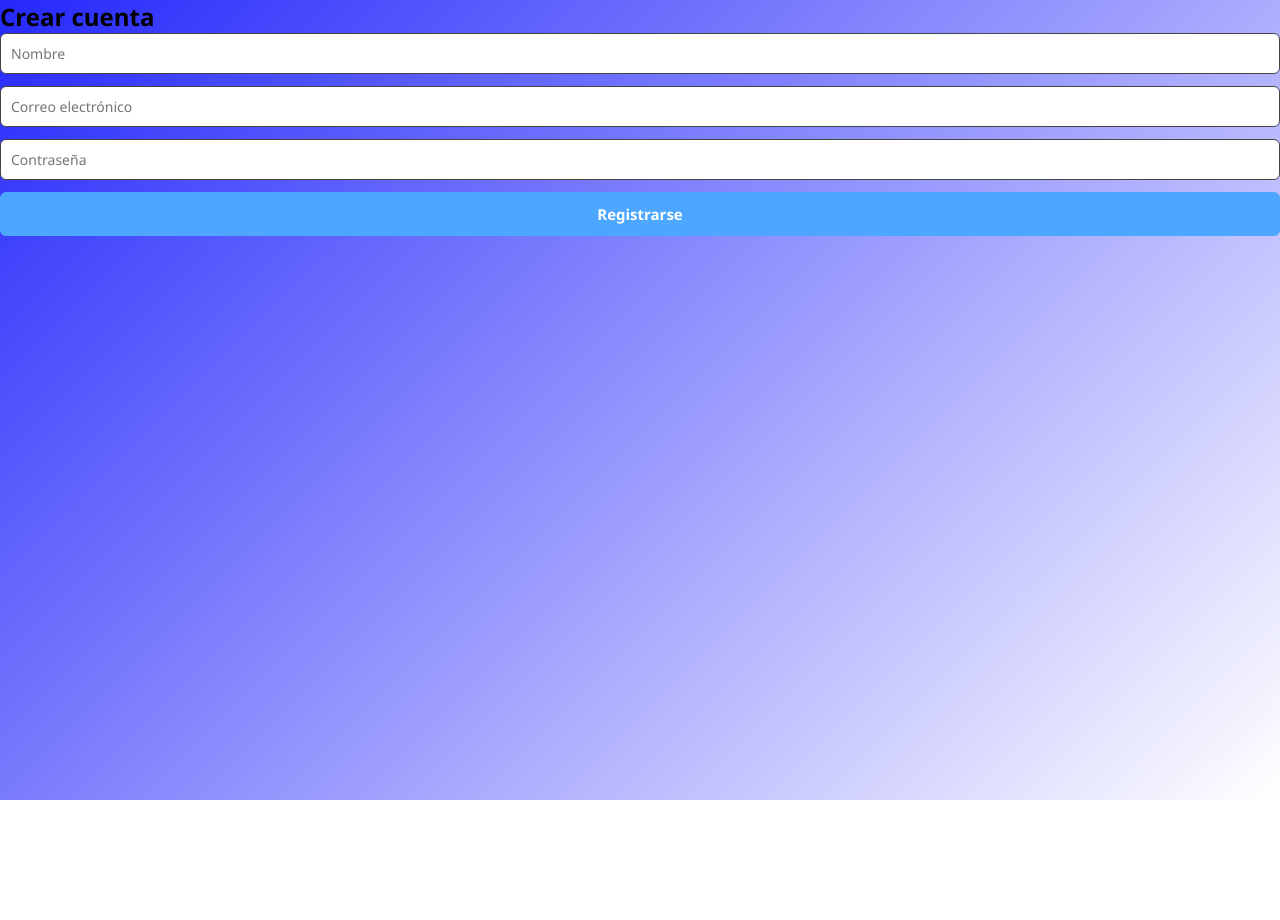
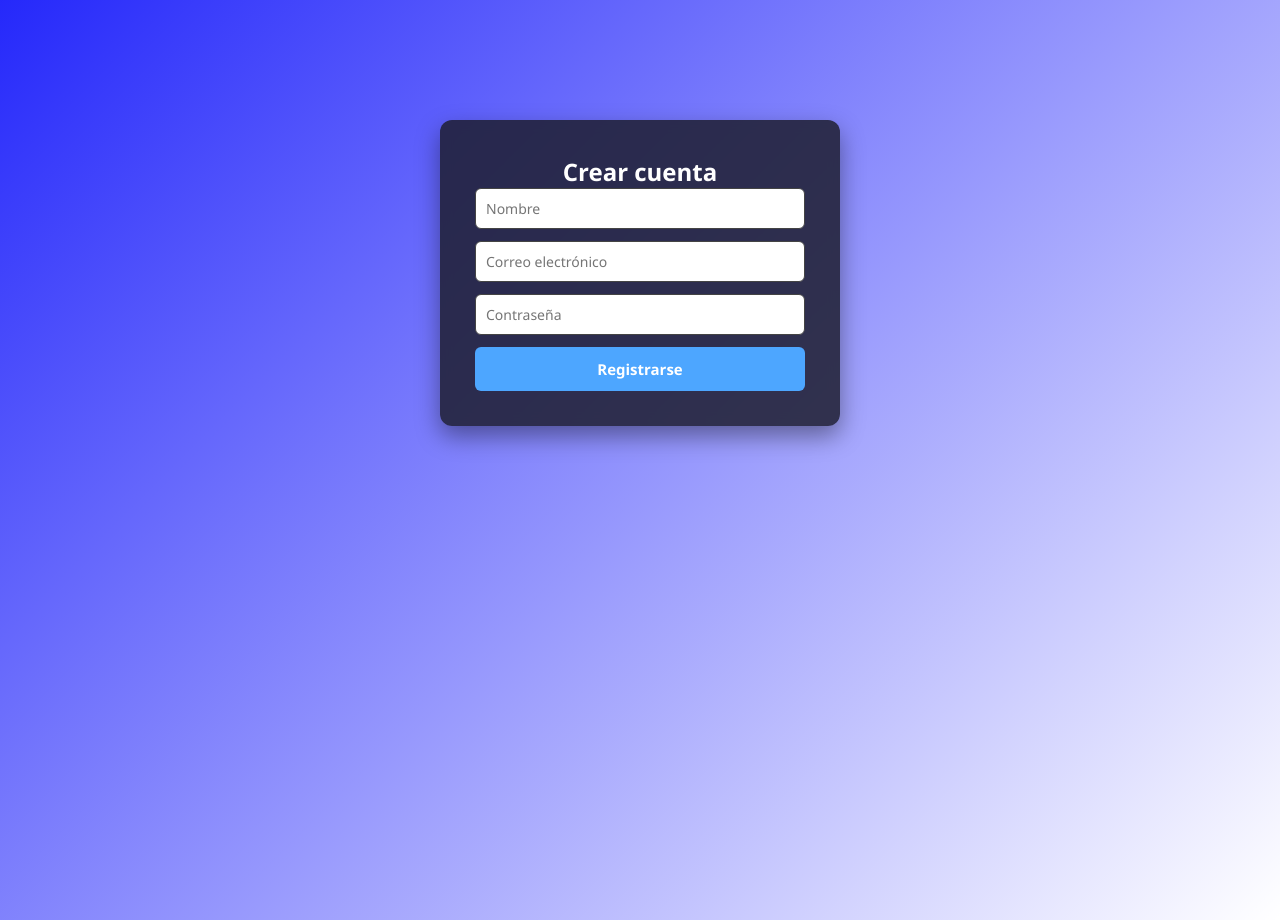
Before and after one commit to mate-baldassini/trabajo-final-UTN, a React (Vite) app: page /registro in a window 1280 px wide. Before the commit the page ends 800 px from the top, so only its background shows below. Built offline with nearby package versions, Linux system fonts and the light colour scheme.

Commit message:
cambio de enrutamiento en routerapp, para vercel

```diff
--- a/src/router/RouterApp.jsx
+++ b/src/router/RouterApp.jsx
@@ -14,7 +14,7 @@ const RouterApp = () => {
         <Route path="/" element={<RouteProtected><Home /></RouteProtected>} />
         <Route path="/login" element={<Login />} />
         <Route path="/registro" element={<Registro />} />
-        <Route path="../pages/Acerca.jsx"ent={<Acerca />} />
+        <Route path="/Acerca" element={<Acerca />} />
         <Route path="*" element={<NotFound />} />
       </Routes>
     </BrowserRouter>
--- a/src/styles/main.css
+++ b/src/styles/main.css
@@ -201,7 +201,7 @@ li small {
 .chat-input button:hover {
   background: #357bd8;
 }
-/* .chat {
+.chat {
   display: flex;
   flex-direction: column;
 }
@@ -350,20 +350,6 @@ body {
   min-height: 100vh;
 }
 
-.btn-registro{
-text-align: center;
-  display: block;
-  background-color: rgb(123, 123, 123);
-  padding: 8px 16px;
-  text-decoration: none;
-  color: white;
-  border-radius: 4px;
-  margin-top: 10px;
-}
-.btn-registro:hover {
-  background-color: rgb(192, 192, 192);
-  color: white;
-}
 
 
 .title-login {
@@ -403,6 +389,20 @@ button:hover {
   background: #ffffff;
   color:#4da6ff;
 }
+
+
+.section-registro{
+      max-width: 400px;
+    margin: 120px auto;
+    padding: 35px;
+    background: rgba(30, 30, 47, 0.85);
+    backdrop-filter: blur(6px);
+    border-radius: 12px;
+    box-shadow: 0 10px 25px rgba(0, 0, 0, 0.4);
+    text-align: center;
+    color: white;
+}
+
 .btn-registro {
   padding: 12px;
   border: none;
@@ -410,12 +410,14 @@ button:hover {
   background: #ffffff;
   color: #4da6ff;
   font-size: 15px;
+  text-decoration: none;
   font-weight: bold;
   cursor: pointer;
   transition: 0.2s;
 }
 
 .btn-registro:hover {
+  color: #ffffff;
   background-color: #4da6ff;
   text-decoration: underline;
   text-decoration: none;
```
